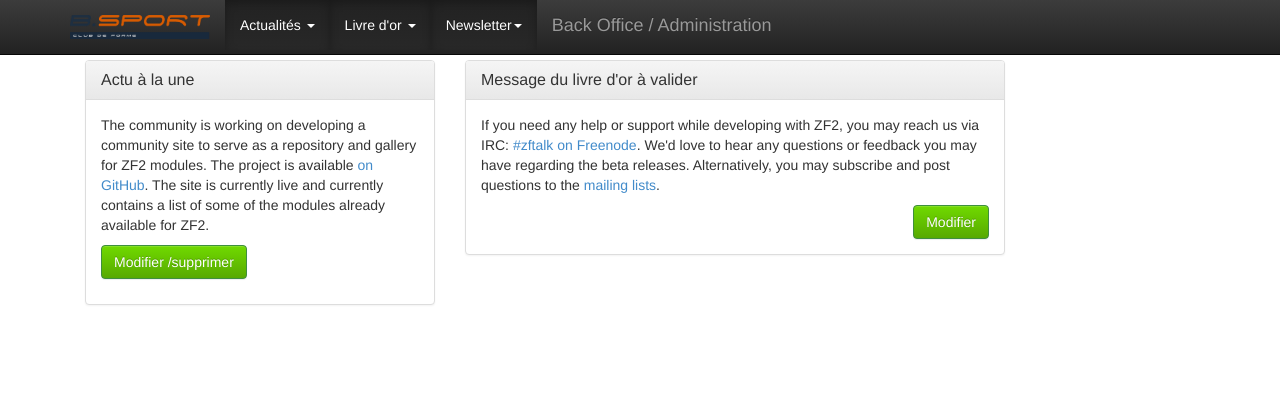
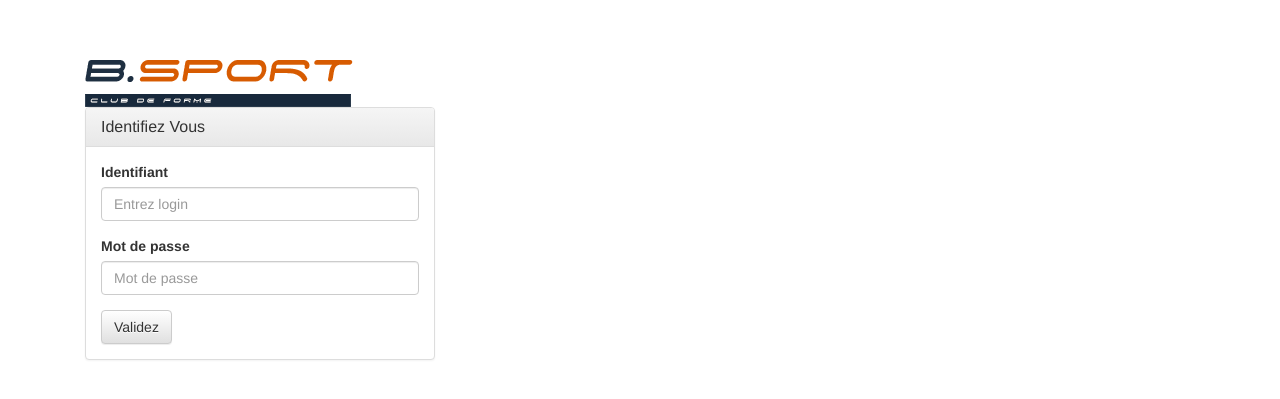
Before and after one commit to xav335/bsport, a PHP site: page /admin/index.php in a window 1280 px wide. Shown: the top 399 px of the page. Run offline with PHP 8.4, Linux system fonts and the light colour scheme.

Commit message:
ajout page login

```diff
--- a/admin/index.php
+++ b/admin/index.php
@@ -19,109 +19,34 @@
 
 </head>
 <body>
-	<nav class="navbar navbar-inverse navbar-fixed-top" role="navigation">
-            <div class="container">
-                <div class="navbar-header">
-                    <button type="button" class="navbar-toggle" data-toggle="collapse" data-target=".navbar-collapse">
-                        <span class="icon-bar"></span>
-                        <span class="icon-bar"></span>
-                        <span class="icon-bar"></span>
-                    </button>
-                    <a class="navbar-brand" href="/"><img src="/img/logo.png" width="140"/></a>
-                </div>
-                <div class="collapse navbar-collapse">
-           			<ul class="nav navbar-nav">
-           				<li class="dropdown">
-				          	<a href="" class="dropdown-toggle" data-toggle="dropdown" role="button" aria-expanded="false">Actualités <span class="caret"></span></a>
-				          	<ul class="dropdown-menu" role="menu">
-				            	<li><a href="/users/register">Ajout</a></li>
-				            	<li><a href="#">Modification</a></li>
-				            	<li><a href="#">Suppression</a></li>
-				            	<li class="divider"></li>
-				          	</ul>
-				        </li>
-                        <li class="dropdown">
-				          	<a href="" class="dropdown-toggle" data-toggle="dropdown" role="button" aria-expanded="false">Livre d'or <span class="caret"></span></a>
-				          	<ul class="dropdown-menu" role="menu">
-				            	<li><a href="/users/register">Ajout</a></li>
-				            	<li><a href="#">Modification</a></li>
-				            	<li><a href="#">Suppression</a></li>
-				            	<li class="divider"></li>
-				          	</ul>
-				        </li>
-                        <li class="dropdown">
-				          	<a href="" class="dropdown-toggle" data-toggle="dropdown" role="button" aria-expanded="false">Newsletter<span class="caret"></span></a>
-				          	<ul class="dropdown-menu" role="menu">
-				            	<li><a href="/users/register">Ajout</a></li>
-				            	<li><a href="#">Modification</a></li>
-				            	<li><a href="#">Suppression</a></li>
-				            	<li class="divider"></li>
-				            	<li><a href="#">Promotions</a></li>
-				            	<li class="divider"></li>
-				            	<li><a href="#">Offres spéciales</a></li>
-				          	</ul>
-				        </li>
-                    </ul>
-                     <a class="navbar-brand" href="#">&nbsp;&nbsp;&nbsp;Back Office / Administration</a>
-                </div><!--/.nav-collapse -->
-
-            </div>
-        </nav>
   	<div class="container">
 		<div class="col-md-4">
+			<img src="img/logo.png" class="img-responsive" alt="Responsive image">
+		</div>
+	</div>
+	<div class="container">
+		<div class="col-md-4 center">
 			<div class="panel panel-default">
 				<div class="panel-heading">
-				<h3 class="panel-title">Actu à la une</h3>
+					<h3 class="panel-title">Identifiez Vous</h3>
 				</div>
 				<div class="panel-body">
-				<p>
-					The community is working on developing a community site to serve as
-					a repository and gallery for ZF2 modules. The project is available
-					<a
-						href="https://github.com/zendframework/modules.zendframework.com">on
-						GitHub</a>. The site is currently live and currently contains a
-					list of some of the modules already available for ZF2.
-				</p>
-				<p>
-					<a class="btn btn-success" href="http://modules.zendframework.com/" target="_blank">Modifier /supprimer</a>
-				</p>
+					<form role="form" action="home.php">
+				  		<div class="form-group">
+				    		<label for="exampleInputEmail1">Identifiant</label>
+				    		<input type="email" class="form-control" id="login" placeholder="Entrez login">
+				  		</div>
+				  		<div class="form-group">
+				    		<label for="exampleInputPassword1">Mot de passe</label>
+				    		<input type="password" class="form-control" id="mdp" placeholder="Mot de passe">
+				  		</div>
+				  		<button type="submit" class="btn btn-default">Validez</button>
+					</form>
+				</div>
 			</div>
 		</div>
 	</div>
 
-	<div class="col-md-6">
-		<div class="panel panel-default">
-			<div class="panel-heading">
-				<h3 class="panel-title">Message du livre d'or à valider</h3>
-			</div>
-			<div class="panel-body">
-				<p>
-					If you need any help or support while developing with ZF2, you may
-					reach us via IRC: <a href="irc://irc.freenode.net/zftalk">#zftalk
-						on Freenode</a>. We'd love to hear any questions or feedback you
-					may have regarding the beta releases. Alternatively, you may
-					subscribe and post questions to the <a
-						href="http://framework.zend.com/wiki/display/ZFDEV/Mailing+Lists">mailing
-						lists</a>.
-				</p>
-				<p>
-					<a class="btn btn-success pull-right" href="http://webchat.freenode.net?channels=zftalk" target="_blank">Modifier</a>
-				</p>
-			</div>
-		</div>
-	</div>
-</div>
+
 </body>
 </html>
-<script type="text/javascript">
-$(document).ready(function () {
-	var url = window.location;
-	// Will only work if string in href matches with location
-	$('ul.nav a[href="'+ url +'"]').parent().addClass('active');
-
-	// Will also work for relative and absolute hrefs
-	$('ul.nav a').filter(function() {
-	    return this.href == url;
-	}).parent().addClass('active');
-	});
-</script>
```
Also changed, not shown: admin/home.php (added, +59 -0 lines), admin/inc-menu.php (+40 -17 lines). Lines whose indentation alone changed are shown as unchanged.
